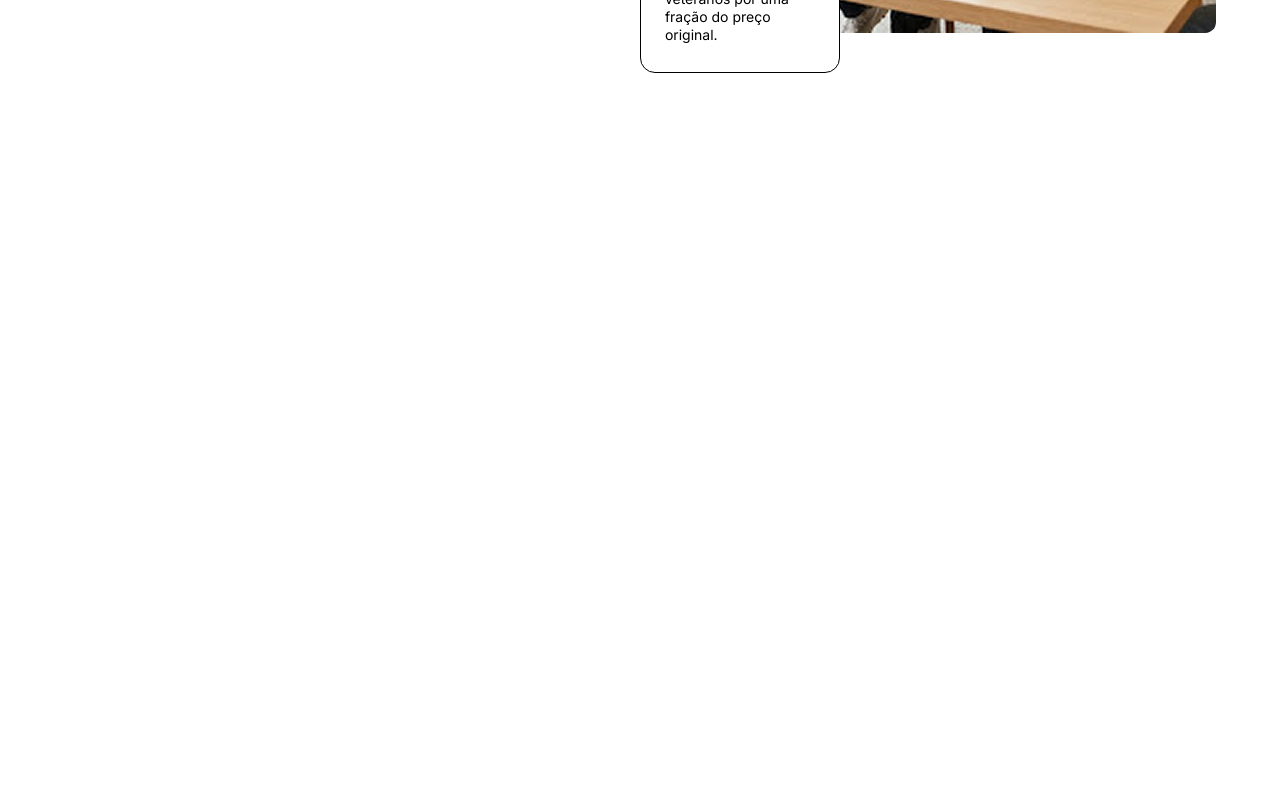
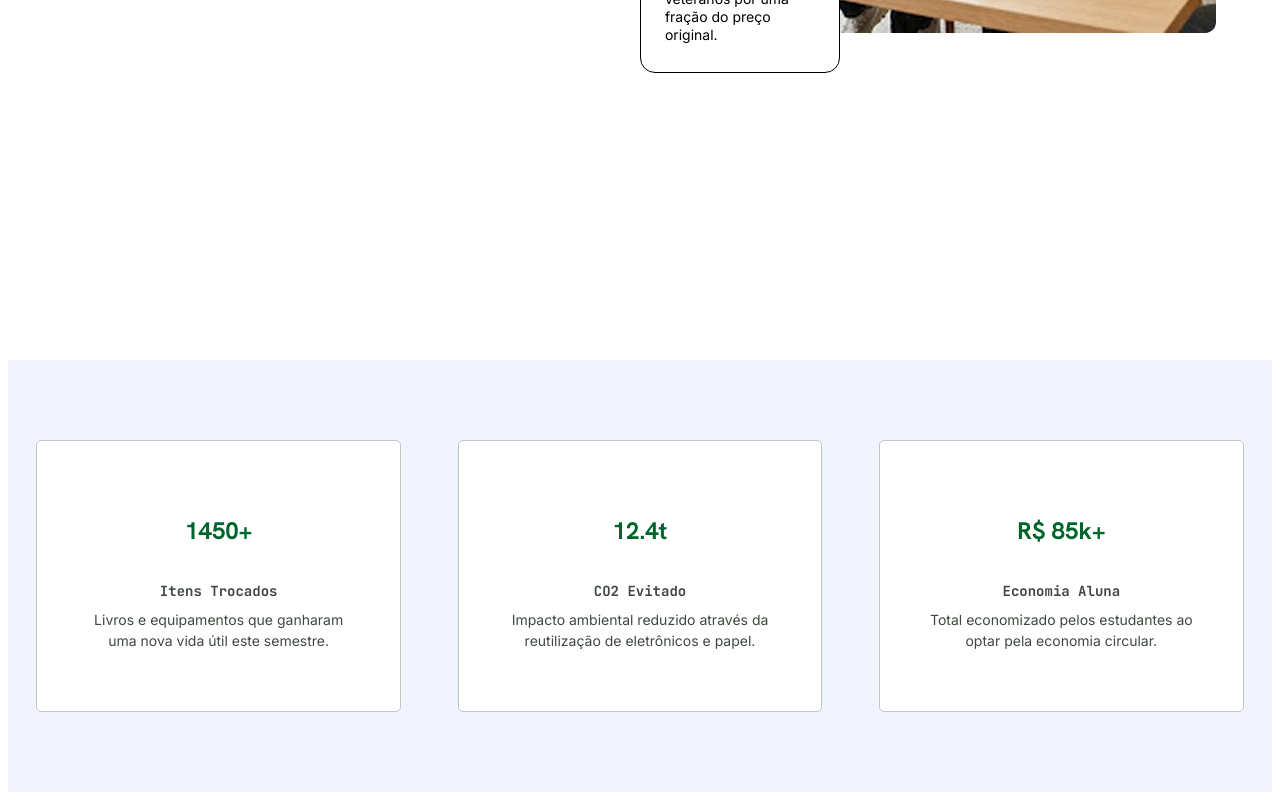
Before and after one commit to R8152/plataformaUniversitaria, a React (Vite) app in the folder plataformaUniversitaria/: page / in a window 1280 px wide. Shown: the part 742-1542 px from the top of the page. Before the commit the page ends 1102 px from the top, so only its background shows below. Built offline with nearby package versions, Linux system fonts and the light colour scheme.

Commit message:
style: estiliza a Section2

```diff
--- a/plataformaUniversitaria/src/components/Section2.css
+++ b/plataformaUniversitaria/src/components/Section2.css
@@ -0,0 +1,40 @@
+.Section2{
+    background-color: #F1F3FF;
+    display: flex;
+    justify-content: space-around;
+    align-items: center;
+}
+.itens-trocados, .co2-evitado, .dinheiro-aluno{
+    height: 270px;
+    width: 362.67px;
+    background-color: white;
+    margin: 80px 0px;
+    border: 0.5px solid #BECABC;
+    border-radius: 5px;
+    display: flex;
+    justify-content: center;
+    align-items: center;
+    flex-direction: column;
+}
+.title-main{
+    font-size: 24px;
+    font-family: "Hanken Grotesk";
+    font-weight: bold;
+    color: #00652c;
+}
+.subtitle-main{
+    font-size: 14px;
+    font-family: "JetBrains Mono";
+    color: #3F493F;
+    margin: 16px 0px;
+}
+.info-main{
+    font-family: "Inter";
+    font-size: 14px;
+    color: #3F493F;
+    display: flex;
+    justify-content: center;
+    align-items: center;
+    flex-direction: column;
+    line-height: 0.5;
+}
--- a/plataformaUniversitaria/src/components/Section2.jsx
+++ b/plataformaUniversitaria/src/components/Section2.jsx
@@ -1,8 +1,25 @@
 import "./Section2.css"
-function Section2(){
+function Section2(btn){
     return(
         <section className="Section2">
-
+            <main className="itens-trocados">
+                <img src="" alt="" className="Balde"/>
+                <h1 className="title-main">1450+</h1>
+                <h2 className="subtitle-main">Itens Trocados</h2>
+                <span className="info-main">Livros e equipamentos que ganharam <p>uma nova vida útil este semestre.</p></span>
+            </main>
+            <main className="co2-evitado">
+                <img src="" alt="" className="Folha"/>
+                <h1 className="title-main">12.4t</h1>
+                <h2 className="subtitle-main">CO2 Evitado</h2>
+                <span className="info-main">Impacto ambiental reduzido através da <p>reutilização de eletrônicos e papel.</p></span>
+            </main>
+            <main className="dinheiro-aluno">
+                <img src="" alt="" className="Money"/>
+                <h1 className="title-main">R$ 85k+</h1>
+                <h2 className="subtitle-main">Economia Aluna</h2>
+                <span className="info-main">Total economizado pelos estudantes ao <p>optar pela economia circular.</p></span>
+            </main>
         </section>
     )
 }
```
